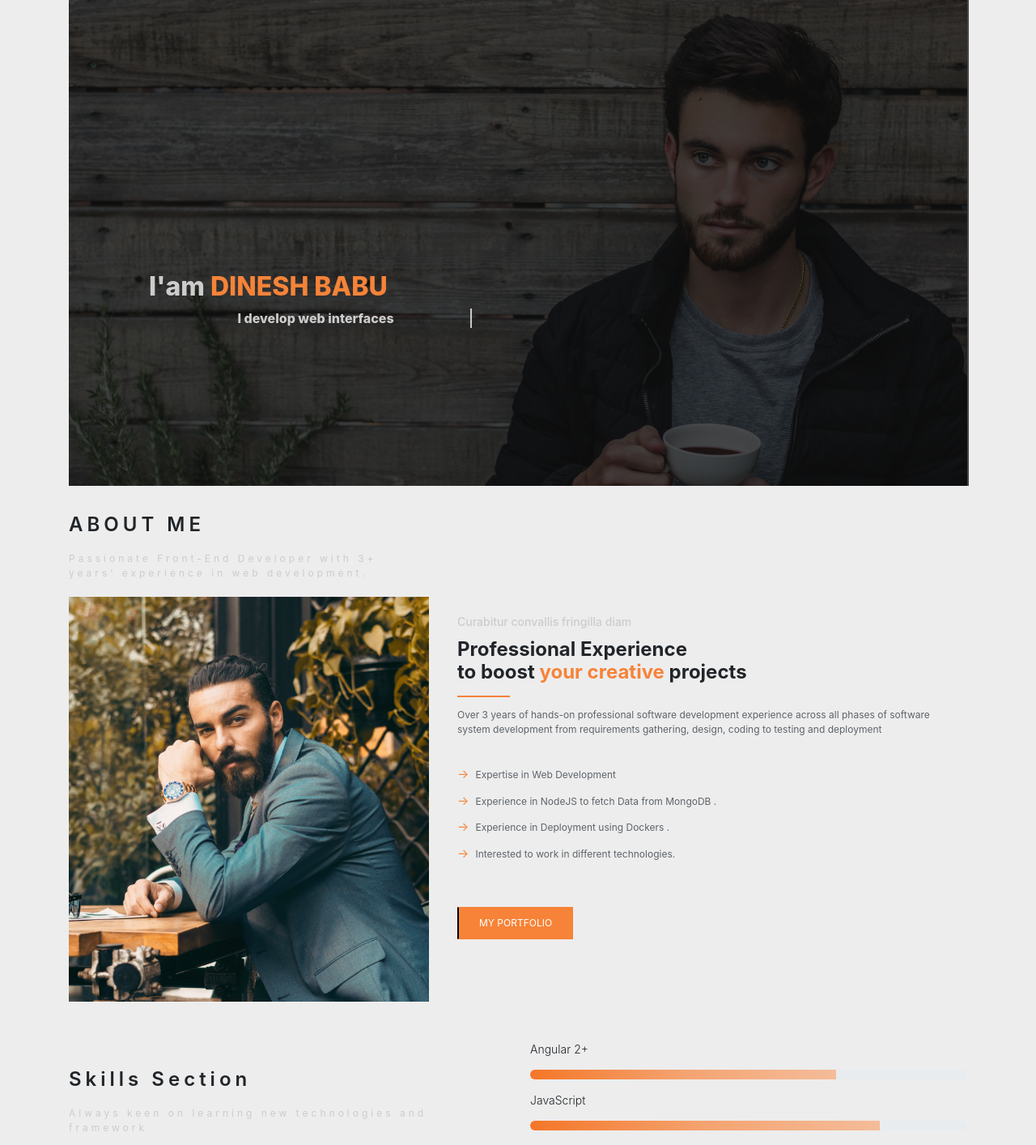
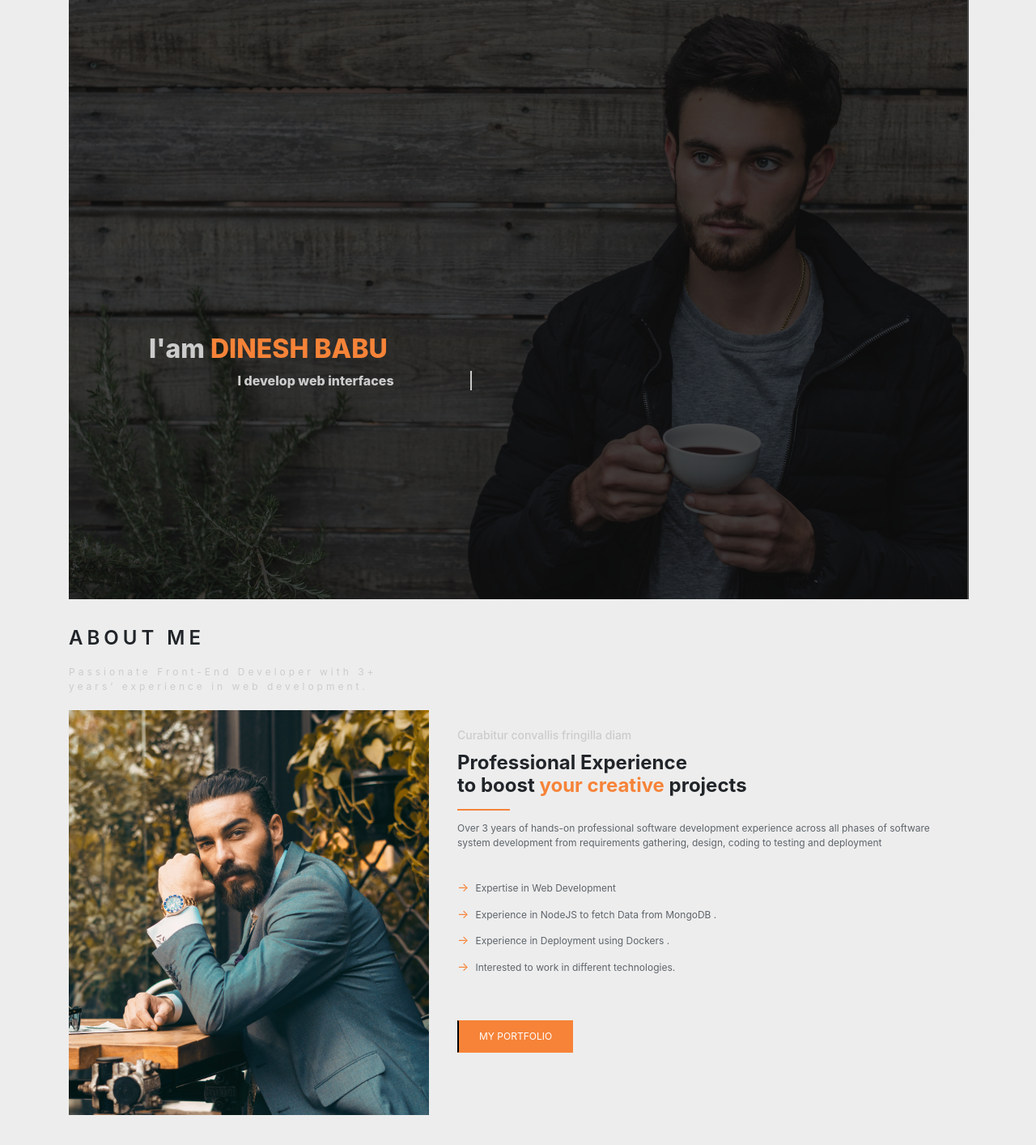
Before and after one commit to dineshbabu3395/portfolio, an Angular app: page /projects in a window 1280 px wide. Shown: the top 1414 px of the page at 81% size. Built offline with nearby package versions, Linux system fonts and the light colour scheme.

Commit message:
resume added to the link

```diff
--- a/src/app/home/home.component.html
+++ b/src/app/home/home.component.html
@@ -1,6 +1,6 @@
 <div class="container">
     <div class="row">
-        <div class="col">
+        <div class="col-md-12">
             <div class="landing-home">
                 <img src="assets/images/home.jpg" alt="" class="img-fluid">
             </div>
@@ -54,7 +54,7 @@
                         </li>
                     </ul>
                 </div>
-                <button class="btn portfolio-btn" style="margin-top: 50px;">My Portfolio</button>
+                <a href="assets/doc/Dinesh_Babu.docx"class="btn portfolio-btn" style="margin-top: 50px;">My Portfolio</a>
             </div>
         </div>
     </section>
@@ -122,11 +122,11 @@
     <footer>
        <div class="contact-container">
            <div class="linkdin">
-             <a href="https://www.linkedin.com/in/dinesh-babu-2604551b1"><i class="fa fa-linkedin"></i>
+             <a target="_blank" href="https://www.linkedin.com/in/dinesh-babu-2604551b1"><i class="fa fa-linkedin"></i>
             </a>
            </div>
            <div class="github">
-            <a><i class="fa fa-github-square"></i></a>
+            <a target="_blank" href="https://github.com/dineshbabu3395/portfolio"><i class="fa fa-github-square"></i></a>
            </div>
            <div class="mail">
             <a ><i class="fa fa-envelope"></i></a>
--- a/src/app/home/home.component.scss
+++ b/src/app/home/home.component.scss
@@ -1,5 +1,4 @@
 .landing-home {
-    height: 600px;
     overflow: hidden;
 }
 
--- a/src/styles.scss
+++ b/src/styles.scss
@@ -8,5 +8,7 @@ body{
 }
 button:focus{
     box-shadow: none !important;
-
 }
+a:focus{
+    box-shadow: none !important;
+}
```
Also changed, not shown: 1 other file (tests, documents, lock files or other folders).
